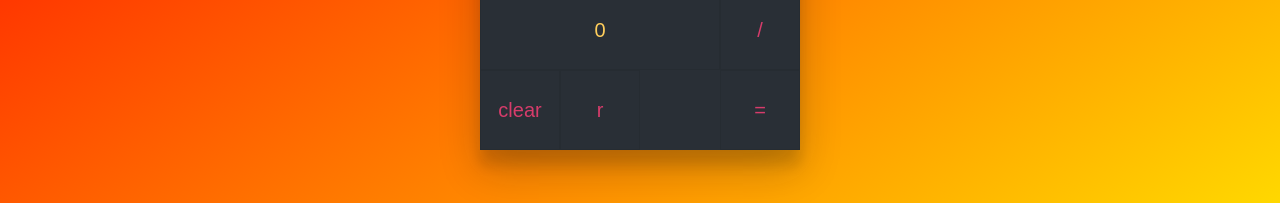
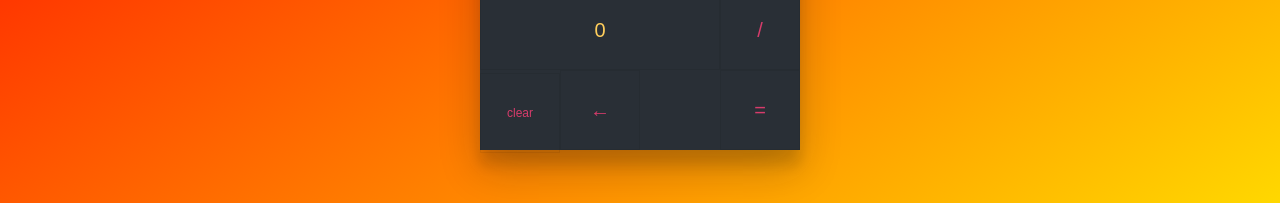
Before and after one commit to jmendozacr/calc-app, a React (Create React App) app: page / in a window 1280 px wide. Shown: the part 350-553 px from the top of the page. Built offline with nearby package versions, Linux system fonts and the light colour scheme; the HTML template or start-up script is replaced by a standard one.

Commit message:
adding structure and events to the app

```diff
--- a/src/App.js
+++ b/src/App.js
@@ -1,31 +1,19 @@
 import Result from "./components/Result";
-// import Numbers from "./components/Numbers";
 import Functions from "./components/Functions";
 import MathOperation from "./components/MathOperation";
-import Button from "./components/Button";
+import Numbers from "./components/Numbers";
 import './App.css';
 
 const App = () => {
-  const clickHandlerFunction = text => {
-    console.log(text);
-  }
 
   return (
     <main className="react-calculator">
-      <Result value={0}/>
-      <div className="numbers">
-        <Button text={"1"} clickHandler={clickHandlerFunction}/>
-        <Button text={"2"} clickHandler={clickHandlerFunction}/>
-        <Button text={"3"} clickHandler={clickHandlerFunction}/>
-        <Button text={"4"} clickHandler={clickHandlerFunction}/>
-        <Button text={"5"} clickHandler={clickHandlerFunction}/>
-        <Button text={"6"} clickHandler={clickHandlerFunction}/>
-        <Button text={"7"} clickHandler={clickHandlerFunction}/>
-        <Button text={"8"} clickHandler={clickHandlerFunction}/>
-        <Button text={"9"} clickHandler={clickHandlerFunction}/>
-        <Button text={"0"} clickHandler={clickHandlerFunction}/>
-      </div>
-      <Functions/>
+      <Result value={undefined}/>
+      <Numbers onClickNumber={number => console.log(number)}/>
+      <Functions
+        onContentClear={clear => console.log(clear)}
+        onDelete={deleteText => console.log(deleteText)}
+        />
       <MathOperation
         onClickOperation={operation => console.log(operation)}
         onClickEqual={equal => console.log(equal)}/>
--- /dev/null
+++ b/src/components/Button/Button.css
@@ -0,0 +1,3 @@
+.button-long-text {
+    font-size: 12px;
+}
--- a/src/components/Button.js
+++ b/src/components/Button/Button.js
@@ -1,5 +1,6 @@
 import React from "react";
 import PropTypes from "prop-types";
+import "./Button.css"
 
 const Button = ({type, text, clickHandler}) => (
   <button className={type} onClick={() => clickHandler(text)}>
--- a/src/components/Functions.js
+++ b/src/components/Functions.js
@@ -1,12 +1,17 @@
 import React from "react";
+import Button from "./Button/Button";
+import PropTypes from "prop-types";
 
-const Functions = () => {
-  return (
-    <div className="functions">
-      <button>clear</button>
-      <button>r</button>
-    </div>
-  );
+const Functions = ({onContentClear, onDelete}) => (
+    <section className="functions">
+      <Button type="button-long-text" text={"clear"} clickHandler={onContentClear}/>
+      <Button text={"←"} clickHandler={onDelete}/>
+    </section>
+);
+
+Functions.propTypes = {
+  onContentClear: PropTypes.func.isRequired,
+  onDelete: PropTypes.func.isRequired
 }
 
 export default Functions;
--- a/src/components/MathOperation.js
+++ b/src/components/MathOperation.js
@@ -1,5 +1,5 @@
 import React from "react";
-import Button from "../components/Button";
+import Button from "./Button/Button";
 import PropTypes from "prop-types";
 
 const MathOperation = ({onClickOperation, onClickEqual}) => (
--- a/src/components/Numbers.js
+++ b/src/components/Numbers.js
@@ -1,20 +1,25 @@
 import React from "react";
+import Button from "./Button/Button";
+import PropTypes from "prop-types";
+import "./Button/Button.css"
 
-const Numbers = () => {
-  return (
-    <div className="numbers">
-      <button>1</button>
-      <button>2</button>
-      <button>3</button>
-      <button>4</button>
-      <button>5</button>
-      <button>6</button>
-      <button>7</button>
-      <button>8</button>
-      <button>9</button>
-      <button>0</button>
-    </div>
-  );
+const Numbers = ({onClickNumber}) => (
+  <section className="numbers">
+    <Button text={"1"} clickHandler={onClickNumber}/>
+    <Button text={"2"} clickHandler={onClickNumber}/>
+    <Button text={"3"} clickHandler={onClickNumber}/>
+    <Button text={"4"} clickHandler={onClickNumber}/>
+    <Button text={"5"} clickHandler={onClickNumber}/>
+    <Button text={"6"} clickHandler={onClickNumber}/>
+    <Button text={"7"} clickHandler={onClickNumber}/>
+    <Button text={"8"} clickHandler={onClickNumber}/>
+    <Button text={"9"} clickHandler={onClickNumber}/>
+    <Button text={"0"} clickHandler={onClickNumber}/>
+  </section>
+);
+
+Numbers.prototype = {
+  onClickNumber: PropTypes.func.isRequired
 }
 
-  export default Numbers;
+export default Numbers;
--- a/src/components/Result.js
+++ b/src/components/Result.js
@@ -12,7 +12,7 @@
 }
 
 Result.defaultProps = {
-  value: 10
+  value: 0
 }
 
 export default Result;
```
